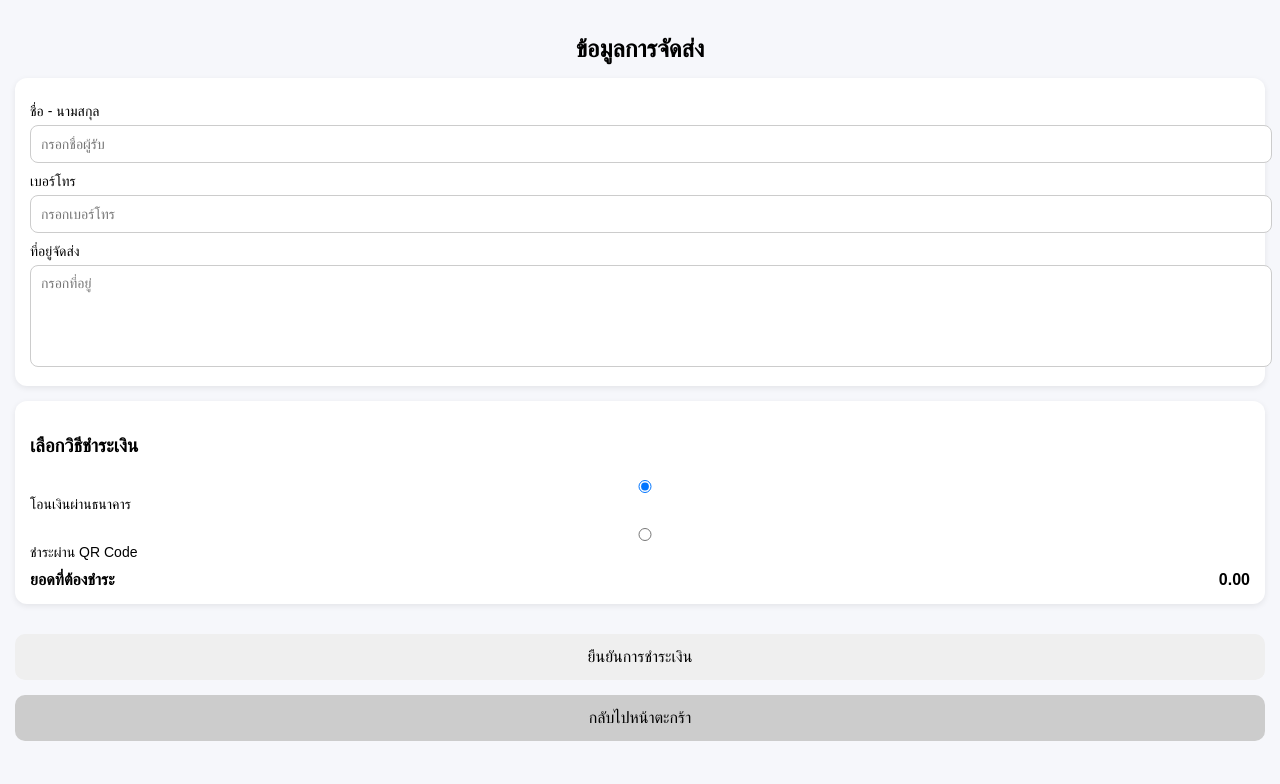
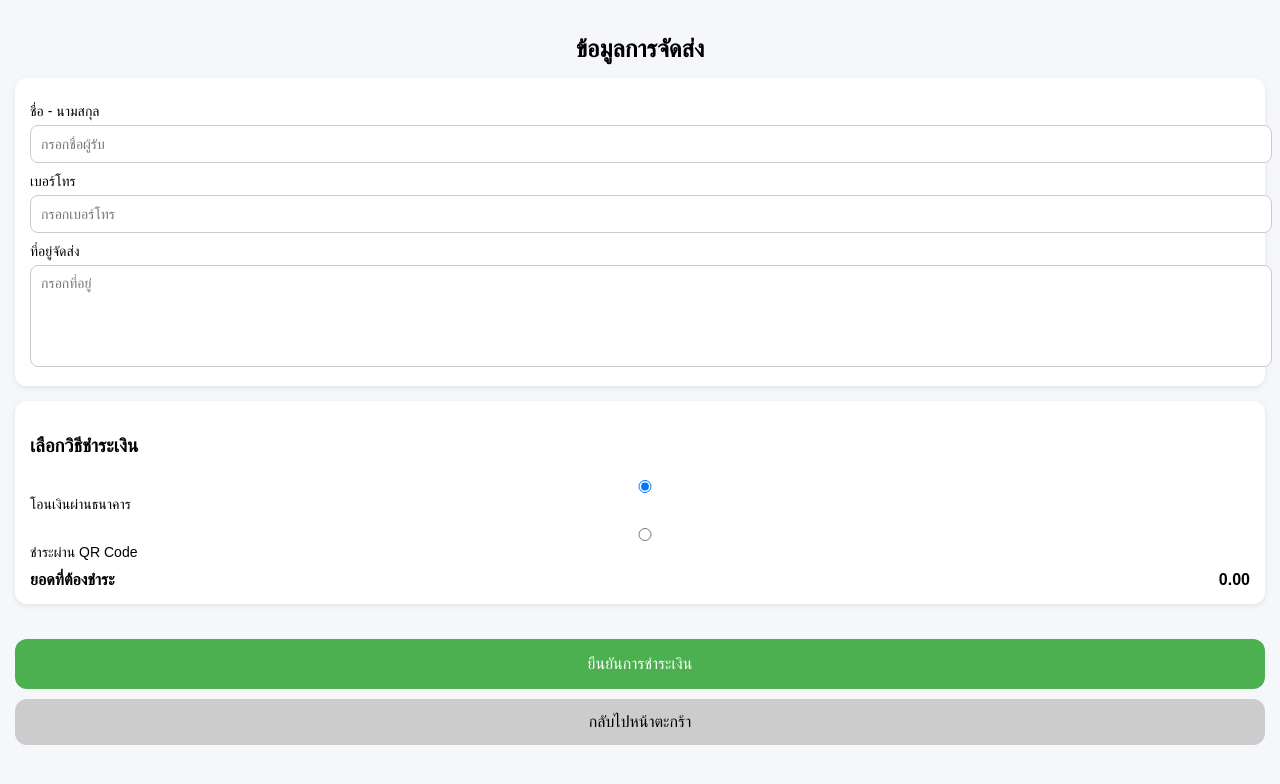
Before and after one commit to nattakittamaneechot-cmyk/work, a plain HTML site: page index3.html in a window 1280 px wide. Drawn offline with Linux system fonts and the light colour scheme.

Commit message:
Add files via upload

```diff
--- a/index3.html
+++ b/index3.html
@@ -89,6 +89,37 @@
       color: #000;
     }
   </style>
+<head>
+  <meta charset="UTF-8">
+  <meta name="viewport" content="width=device-width, initial-scale=1.0">
+
+  <style>
+    .btn-confirm {
+      width: 100%;
+      background-color: #4CAF50; /* สีเขียว */
+      color: #fff;
+      border: none;
+      padding: 16px;
+      font-size: 16px;
+      border-radius: 12px;
+      cursor: pointer;
+      margin-top: 20px;
+    }
+
+    .btn-confirm:hover {
+      background-color: #43a047;
+    }
+
+    .back-btn {
+      width: 100%;
+      background-color: #ccc;
+      border: none;
+      padding: 14px;
+      border-radius: 12px;
+      margin-top: 10px;
+      cursor: pointer;
+    }
+  </style>
 </head>
 
 <body>
```
